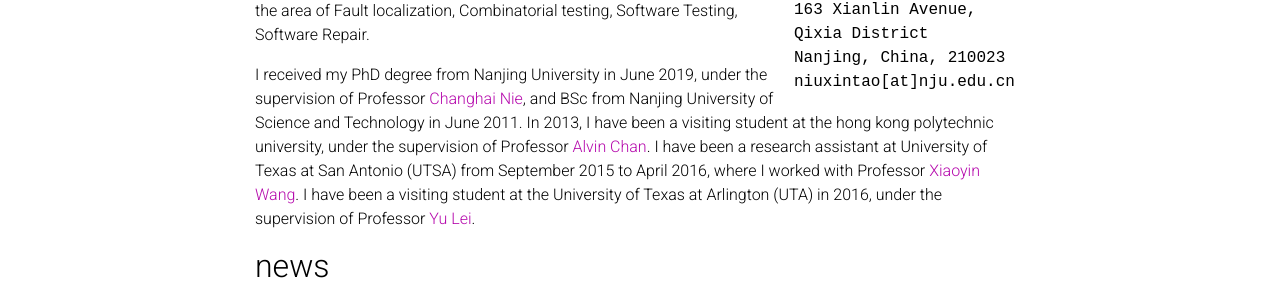
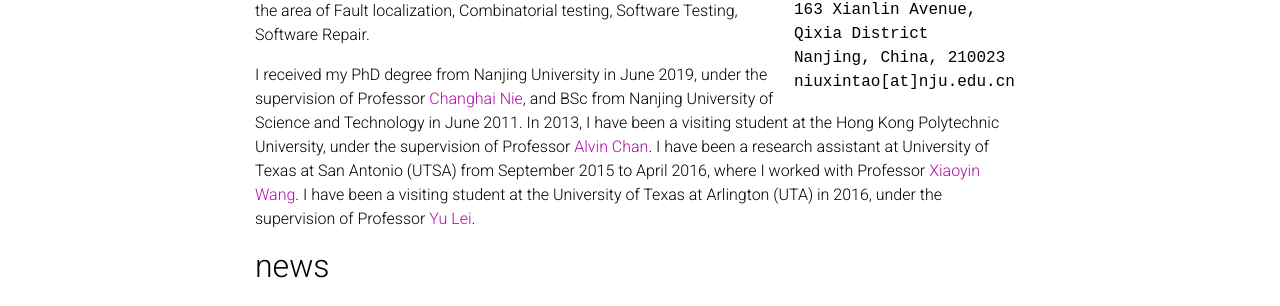
Before and after one commit to niuxintao/niuxintao.github.io, a Jekyll site: the page built from _pages/about.md, in a window 1280 px wide and 900 px high, scrolled down 327 px. Shown: the part 171-477 px from the top of the window. Built offline with Jekyll 4.4.1, drawn with Linux system fonts in a browser that asks for light colours; full-size pictures stand in for the smaller copies a plugin makes; comment, search, counter and statistics services are not loaded; a style sheet for code colours, icons or effects is not loaded.

Commit message:
captial first letter

```diff
--- a/_pages/about.md
+++ b/_pages/about.md
@@ -24,4 +24,4 @@
 
 I am currently an Assistant Professor at School of Intelligent Software and Engineering, Nanjing University. Before joining School of Intelligent Software and Engineering, I was an Assistant Researcher at [Department of Computer Science and Technology](https://cs.nju.edu.cn/), [Nanjing University](https://www.nju.edu.cn/). I am also part of the [Group in Software Testing (GIST)](http://gist.nju.edu.cn/). My current research interest lies in the area of Fault localization, Combinatorial testing, Software Testing, Software Repair.
 
-I received my PhD degree from Nanjing University in June 2019, under the supervision of Professor [Changhai Nie](http://gist.nju.edu.cn/~changhai/), and BSc from Nanjing University of Science and Technology in June 2011. In 2013, I have been a visiting student at the hong kong polytechnic university,  under the supervision of Professor [Alvin Chan](https://www.singaporetech.edu.sg/directory/faculty/alvin-chan). I have been a research assistant at University of Texas at San Antonio (UTSA) from September 2015 to April 2016, where I worked with Professor [Xiaoyin Wang](http://www.cs.utsa.edu/~xwang/index.html). I have been a visiting student at the University of Texas at Arlington (UTA) in 2016, under the supervision of Professor [Yu Lei](http://ranger.uta.edu/~ylei/index.html).
+I received my PhD degree from Nanjing University in June 2019, under the supervision of Professor [Changhai Nie](http://gist.nju.edu.cn/~changhai/), and BSc from Nanjing University of Science and Technology in June 2011. In 2013, I have been a visiting student at the Hong Kong Polytechnic University,  under the supervision of Professor [Alvin Chan](https://www.singaporetech.edu.sg/directory/faculty/alvin-chan). I have been a research assistant at University of Texas at San Antonio (UTSA) from September 2015 to April 2016, where I worked with Professor [Xiaoyin Wang](http://www.cs.utsa.edu/~xwang/index.html). I have been a visiting student at the University of Texas at Arlington (UTA) in 2016, under the supervision of Professor [Yu Lei](http://ranger.uta.edu/~ylei/index.html).
```
